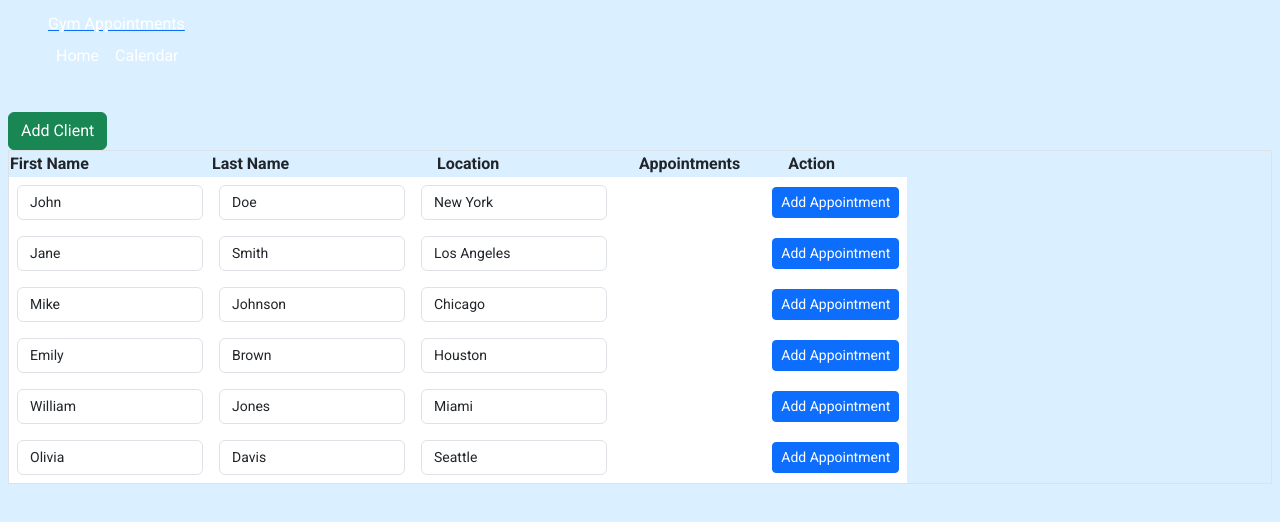
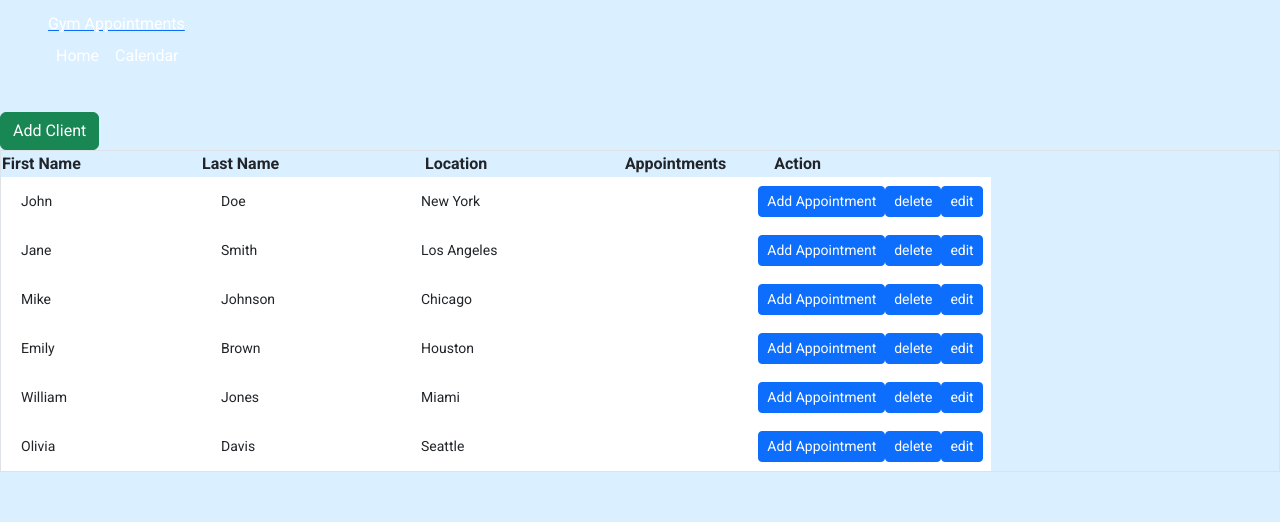
Before and after one commit to Anshum4n1/gym-trainer, a React (Vite) app: page / in a window 1280 px wide. Shown: the top 522 px of the page. Built offline with nearby package versions, Linux system fonts and the light colour scheme.

Commit message:
added functionality to action

```diff
--- a/package.json
+++ b/package.json
@@ -24,7 +24,8 @@
     "react-dom": "^18.2.0",
     "react-icons": "^4.11.0",
     "react-responsive": "^9.0.2",
-    "react-router-dom": "^6.16.0"
+    "react-router-dom": "^6.16.0",
+    "uuid": "^9.0.1"
   },
   "devDependencies": {
     "@types/react": "^18.2.15",
--- a/src/App.jsx
+++ b/src/App.jsx
@@ -10,7 +10,7 @@ function App() {
       <Router>
         <div className=''>
             <Header />
-            <div className='mx-2 sm:mx-10 my-4 '>
+            <div className=' md:mx-10   my-4 '>
               <Routes>
                 <Route path="/" element={<Dashboard />} />
                 <Route path="/calendar" element={<Calendar />} />
--- a/src/components/AddClient.jsx
+++ b/src/components/AddClient.jsx
@@ -1,6 +1,25 @@
+import { useState } from "react"
 import { Button, FormControl, Modal } from "react-bootstrap"
 
-function AddClient({showAddClientModal, setNewClientFormData,setShowAddClientModal,newClientFormData, handleAddClient}) {
+function AddClient({showAddClientModal,setShowAddClientModal, handleAddClient}) {
+
+  const [firstName, setFirstName] =  useState();
+  const [lastName, setLastName] =  useState();
+  const [location, setLocation] =  useState();
+  const [isSubmitted, setIsSumitted ] = useState(false)
+
+  const handleSubmit = () =>{
+    setIsSumitted(true)
+    if(firstName && lastName && location) {
+      handleAddClient(firstName, lastName, location)
+      setFirstName('')
+      setLastName('')
+      setLocation('')
+      setIsSumitted(false)
+    }
+  }
+
+
   return (
     <div> <Modal show={showAddClientModal} onHide={() => setShowAddClientModal(false)} centered>
     <Modal.Header closeButton>
@@ -11,26 +30,32 @@ function AddClient({showAddClientModal, setNewClientFormData,setShowAddClientMod
         <FormControl
           type="text"
           placeholder="First Name"
-          value={newClientFormData.firstName}
+          required
+          value={firstName}
           onChange={(e) =>
-            setNewClientFormData({ ...newClientFormData, firstName: e.target.value })
+          setFirstName( e.target.value)
           }
+          isInvalid={isSubmitted && !firstName}
         />
         <FormControl
           type="text"
           placeholder="Last Name"
-          value={newClientFormData.lastName}
+          required
+          value={lastName}
           onChange={(e) =>
-            setNewClientFormData({ ...newClientFormData, lastName: e.target.value })
+            setLastName( e.target.value )
           }
+          isInvalid={isSubmitted && !lastName}
         />
         <FormControl
           type="text"
           placeholder="Location"
-          value={newClientFormData.location}
+          required
+          value={location}
           onChange={(e) =>
-            setNewClientFormData({ ...newClientFormData, location: e.target.value })
+            setLocation( e.target.value )
           }
+          isInvalid={isSubmitted && !location}
         />
       </div>
     </Modal.Body>
@@ -38,7 +63,7 @@ function AddClient({showAddClientModal, setNewClientFormData,setShowAddClientMod
       <Button variant="secondary" onClick={() => setShowAddClientModal(false)}>
         Close
       </Button>
-      <Button variant="primary" onClick={handleAddClient}>
+      <Button variant="primary" type="submit" onClick={handleSubmit}>
         Add Client
       </Button>
     </Modal.Footer>
--- /dev/null
+++ b/src/components/CustomRow.jsx
@@ -0,0 +1,138 @@
+
+import { Button, FormControl } from 'react-bootstrap'
+import { Link } from 'react-router-dom'
+import DeleteIcon from '@mui/icons-material/Delete';
+import EditIcon from '@mui/icons-material/Edit';
+import { useState } from 'react';
+
+function CustomRow({client, index,updateClient,  handleShowEditModal ,handleDeleteAppointment, handleShowAddModal, handleDeleteClient}) {
+    const [isEditing , setIsEditing ] = useState(false);
+    const [firstName, setFirstName] =  useState(client.firstName);
+  const [lastName, setLastName] =  useState(client.lastName);
+  const [location, setLocation] =  useState(client.location);
+  const [isSubmitted, setIsSumitted ] = useState(false)
+
+  const handleSubmit = () =>{
+      setIsSumitted(true)
+      if(firstName && lastName && location) {
+          updateClient(index, firstName, lastName, location)
+      setIsEditing(false)
+    }
+  }
+
+
+
+  return (
+    <tr key={client.id} className=' hover:bg-slate-50 border-r border-gray-200 '>
+    <td className="px-2 sm:px-4 py-0 text-sm font-medium border-r border-gray-200 whitespace-nowrap">
+
+      <FormControl
+        type="text"
+        value={firstName}
+        onChange={(e) => setFirstName(e.target.value)}
+        disabled={!isEditing}
+        isInvalid={isSubmitted && !firstName}
+      />
+    </td>
+    <td className="px-2 sm:px-4 py-2 text-sm font-medium border-r border-gray-200 whitespace-nowrap">
+
+      <FormControl
+      type="text"
+      value={lastName}
+      onChange={(e) => setLastName(e.target.value)}
+      disabled={!isEditing}
+      isInvalid={isSubmitted && !lastName}
+    />
+    </td>
+    <td className="px-2 sm:px-4 py-2 text-sm border-r border-gray-200 whitespace-nowrap">
+
+      <FormControl
+      type="text"
+      value={location}
+      onChange={(e) => setLocation(e.target.value)}
+      disabled={!isEditing}
+      isInvalid={isSubmitted && !location}
+
+    />
+    </td>
+    <td className="px-2 sm:px-4 py-2 text-sm whitespace-nowrap border-r border-gray-200">
+    <ul className='pt-3 px-0 ' >
+      {client.appointments.map((appointment, index) => (
+        <li key={index} style={{ marginBottom: '10px' }}>
+        <Link to = "/calendar">
+          <Button
+              size="sm"
+              style={{ marginLeft: '10px', color: 'white' }}
+      disabled={isEditing}
+
+              >
+              {appointment.date} at {appointment.time}
+              </Button>
+        </Link>
+          <Button
+            size="sm"
+            style={{ marginLeft: '10px', color: 'white' }}
+            onClick={() => handleShowEditModal(client, appointment)}
+            disabled={isEditing}
+          >
+            <EditIcon fontSize='small' color='white' />
+          </Button>
+          <Button
+            variant="danger"
+            size="sm"
+            style={{ marginLeft: '10px' }}
+            onClick={() => handleDeleteAppointment(client, index)}
+            disabled={isEditing}
+
+          >
+            <DeleteIcon fontSize='small' />
+          </Button>
+        </li>
+      ))}
+    </ul>
+    </td>
+
+
+    <td className=" px-2 sm:px-4 py-2 text-sm whitespace-nowrap  border-gray-200">
+    <Button
+      size="sm"
+      className='bg-blue-500'
+      onClick={() => handleShowAddModal(client)}
+      disabled={isEditing}
+    >
+      Add Appointment
+    </Button>
+    <Button
+      size="sm"
+      className='bg-blue-500'
+      onClick={() => handleDeleteClient(client)}
+      disabled={isEditing}
+
+    >
+      delete
+    </Button>
+    {!isEditing ?<Button
+      size="sm"
+      className='bg-blue-500'
+      onClick={() => setIsEditing(true)}
+
+
+    >
+      edit
+    </Button>
+    :
+    <Button
+      size="sm"
+      className='bg-blue-500'
+      onClick={() => handleSubmit()}
+
+    >
+    save
+    </Button>}
+
+    </td>
+  </tr>
+  )
+}
+
+export default CustomRow
--- a/src/index.css
+++ b/src/index.css
@@ -49,6 +49,11 @@ body{
 .form-control{
   font-size: 14px !important;
 }
+
+.form-control:disabled{
+  background-color: inherit !important;
+  border:  none;
+}
 .rbc-calendar{
   background-color: white !important;
   padding: 25px 20px;
--- a/src/pages/Dashboard.jsx
+++ b/src/pages/Dashboard.jsx
@@ -1,14 +1,13 @@
 import { useState, useEffect } from 'react';
-import { Button, FormControl } from 'react-bootstrap';
+import { Button } from 'react-bootstrap';
 import 'react-datepicker/dist/react-datepicker.css';
 import SuccessModal from '../components/SuccessModal';
 import DeleteModal from '../components/DeleteModal';
 import AddClient from '../components/AddClient';
 import EditModal from '../components/EditModal';
 import AddAppointment from '../components/AddAppointment';
-import DeleteIcon from '@mui/icons-material/Delete';
-import EditIcon from '@mui/icons-material/Edit';
-import { Link } from 'react-router-dom';
+import { v4 as uuidv4 } from 'uuid';
+import CustomRow from '../components/CustomRow';
 
 const CLIENT_DATA = [
   { id: 1, firstName: 'John', lastName: 'Doe', location: 'New York', appointments: [] },
@@ -28,11 +27,6 @@ function Dashboard() {
   const [selectedClient, setSelectedClient] = useState(null);
   const [selectedAppointment, setSelectedAppointment] = useState(null);
   const [showAddClientModal, setShowAddClientModal] = useState(false); // Add this state variable
-  const [newClientFormData, setNewClientFormData] = useState({ // Add this state variable
-    firstName: '',
-    lastName: '',
-    location: '',
-  });
   const [formData, setFormData] = useState({
     date: null,
     time: '',
@@ -47,7 +41,6 @@ function Dashboard() {
   useEffect(() => {
     const clientsData = JSON.parse(localStorage.getItem('clientsData'));
     if (clientsData) {
-      console.log();
       setClients(clientsData);
     } else {
       setClients(CLIENT_DATA)
@@ -61,44 +54,42 @@ function Dashboard() {
   }
   }, [clients]);
 
-  const handleFirstNameChange = (e, index) => {
-    const updatedClients = [...clients];
-    updatedClients[index].firstName = e.target.value;
-    setClients(updatedClients);
-  };
-  const handleShowAddClientModal = () => { // Function to show "Add Client" modal
+  const handleShowAddClientModal = () => {
     setShowAddClientModal(true);
   };
 
-  const handleAddClient = () => { // Function to handle adding a new client
+
+  const handleDeleteClient = (e) =>{
+    console.log(e);
+    const newClients = clients.filter((i)=> i.id !== e.id)
+
+    setClients(newClients)
+  }
+
+  const handleAddClient = (firstName, lastName, location) => {
     const newClient = {
-      id: clients.length + 1, // Generate a new ID based on the current client count
-      ...newClientFormData,
+      id: uuidv4(), // Generate a new ID
+      firstName,
+      lastName,
+      location,
       appointments: [],
     };
 
     const updatedClients = [...clients, newClient];
     setClients(updatedClients);
-    setNewClientFormData({
-      firstName: '',
-      lastName: '',
-      location: '',
-    });
-
-    // Close the "Add Client" modal
     setShowAddClientModal(false);
   };
-  const handleLastNameChange = (e, index) => {
+
+  const updateClient  = (index,firstName, lastName, location) => {
+    console.log(index,firstName, lastName, location);
     const updatedClients = [...clients];
-    updatedClients[index].lastName = e.target.value;
-    setClients(updatedClients);
-  };
+    updatedClients[index].firstName= firstName;
+    updatedClients[index].lastName = lastName;
+    updatedClients[index].location = location;
+    setClients(updatedClients)
 
-  const handleLocationChange = (e, index) => {
-    const updatedClients = [...clients];
-    updatedClients[index].location = e.target.value;
-    setClients(updatedClients);
-  };
+
+  }
 
   const handleShowAddModal = (client) => {
     setSelectedClient(client);
@@ -274,76 +265,9 @@ function Dashboard() {
 
             </tr>
           </thead>
-          <tbody className="bg-white divide-y divide-gray-200 ">
+          <tbody className="bg-white divide-y divide-x divide-gray-200 ">
             {clients?.map((client, index) => (
-              <tr key={client.id} className=' hover:bg-slate-50 '>
-                <td className="px-2 sm:px-4 py-0 text-sm font-medium whitespace-nowrap">
-
-                  <FormControl
-                    type="text"
-                    value={client.firstName}
-                    onChange={(e) => handleFirstNameChange(e, index)}
-                  />
-                </td>
-                <td className="px-2 sm:px-4 py-2 text-sm font-medium whitespace-nowrap">
-
-                  <FormControl
-                  type="text"
-                  value={client.lastName}
-                  onChange={(e) => handleLastNameChange(e, index)}
-                />
-                </td>
-                <td className="px-2 sm:px-4 py-2 text-sm whitespace-nowrap">
-
-                  <FormControl
-                  type="text"
-                  value={client.location}
-                  onChange={(e) => handleLocationChange(e, index)}
-                />
-                </td>
-                <td className="px-2 sm:px-4 py-2 text-sm whitespace-nowrap ">
-                <ul className='pt-3 px-0 ' >
-                  {client.appointments.map((appointment, index) => (
-                    <li key={index} style={{ marginBottom: '10px' }}>
-                    <Link to = "/calendar">
-                      <Button
-                          size="sm"
-                          style={{ marginLeft: '10px', color: 'white' }}
-                          >
-                          {appointment.date} at {appointment.time}
-                          </Button>
-                    </Link>
-                      <Button
-                        size="sm"
-                        style={{ marginLeft: '10px', color: 'white' }}
-                        onClick={() => handleShowEditModal(client, appointment)}
-                      >
-                        <EditIcon fontSize='small' color='white' />
-                      </Button>
-                      <Button
-                        variant="danger"
-                        size="sm"
-                        style={{ marginLeft: '10px' }}
-                        onClick={() => handleDeleteAppointment(client, index)}
-                      >
-                        <DeleteIcon fontSize='small' />
-                      </Button>
-                    </li>
-                  ))}
-                </ul>
-                </td>
-
-
-                <td className=" px-2 sm:px-4 py-2 text-sm whitespace-nowrap">
-                <Button
-                  size="sm"
-                  className='bg-blue-500'
-                  onClick={() => handleShowAddModal(client)}
-                >
-                  Add Appointment
-                </Button>
-                </td>
-              </tr>
+              <CustomRow client={client} key={index}  index={index} updateClient={updateClient}  handleShowEditModal={handleShowEditModal} handleDeleteAppointment={handleDeleteAppointment} handleShowAddModal={handleShowAddModal} handleDeleteClient={handleDeleteClient} />
             ))}
           </tbody>
 
@@ -367,7 +291,7 @@ function Dashboard() {
       {/* Modal for confirmation on delete */}
       <DeleteModal showDeleteModal={showDeleteModal} handleCloseDeleteModal={handleCloseDeleteModal} confirmDeleteAppointment={confirmDeleteAppointment} />
 
-      <AddClient showAddClientModal={showAddClientModal} setNewClientFormData={setNewClientFormData} setShowAddClientModal={setShowAddClientModal} newClientFormData={newClientFormData} handleAddClient={handleAddClient} />
+      <AddClient showAddClientModal={showAddClientModal} setShowAddClientModal={setShowAddClientModal}  handleAddClient={handleAddClient} />
     </div>
   );
 }
```
Also changed, not shown: 1 other file (tests, documents, lock files or other folders).
